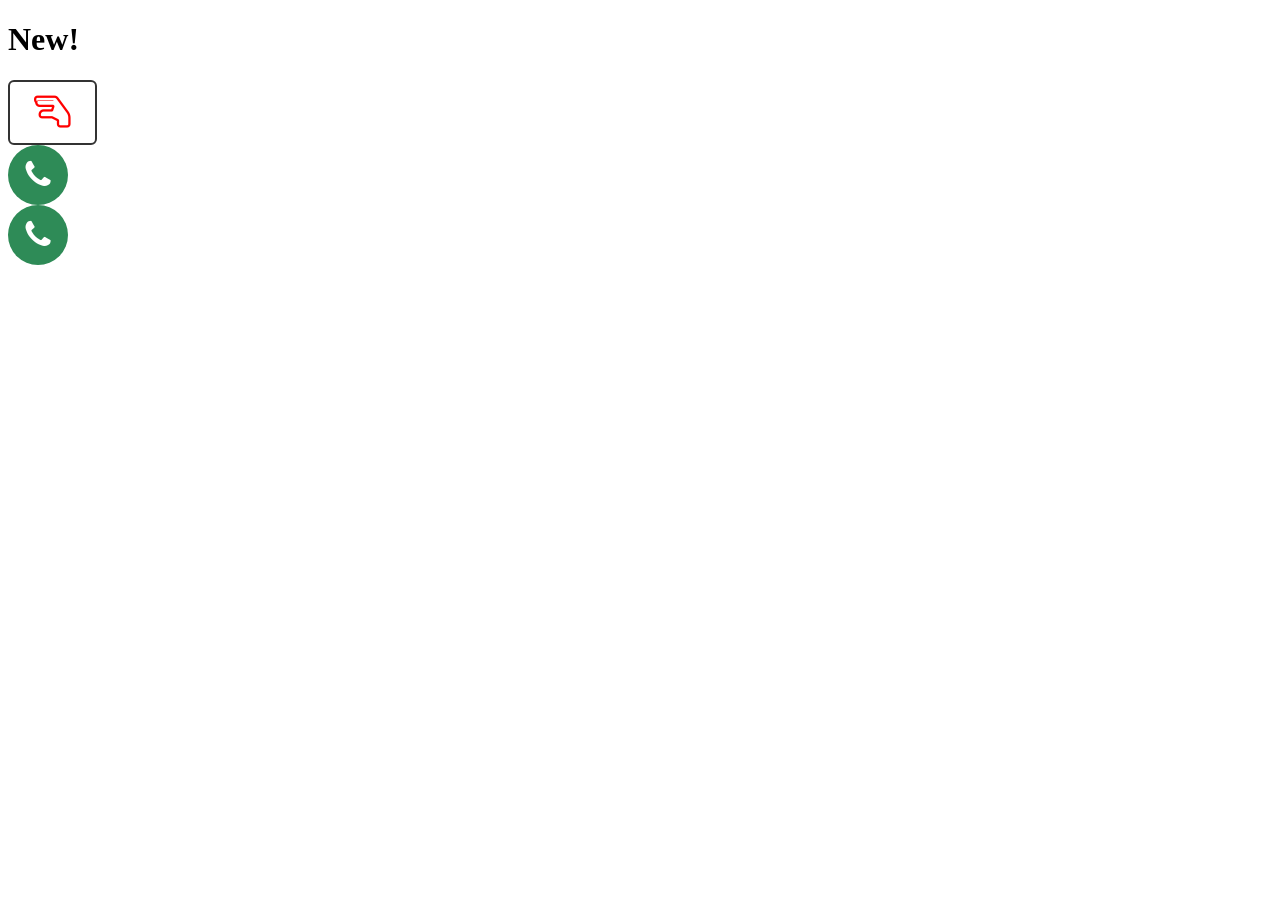
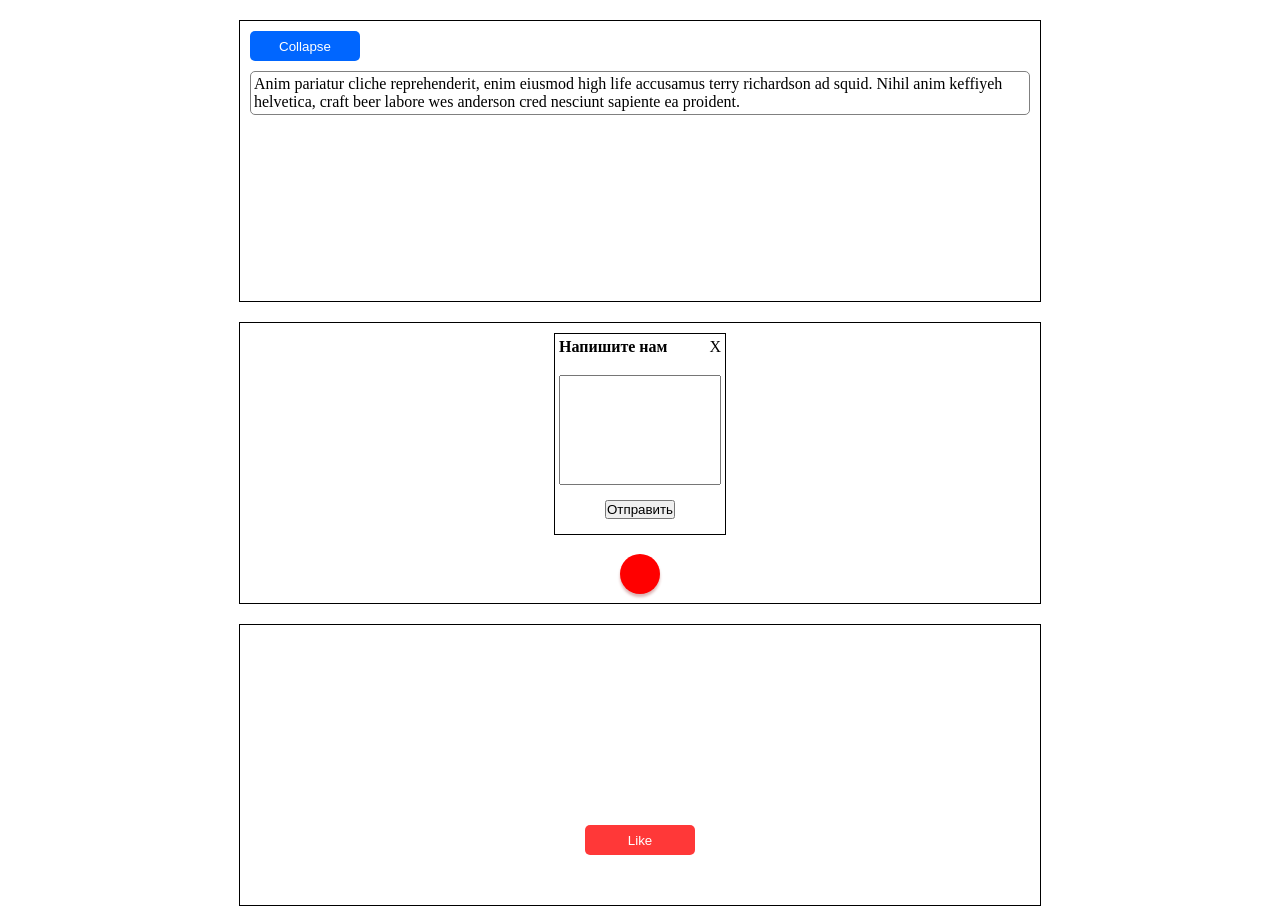
Before and after one commit to RebikHub/ahj-animation, a website built with webpack: page src/index.html in a window 1280 px wide. Before the commit the page ends 800 px from the top, so only its background shows below. Built offline with nearby package versions, Linux system fonts and the light colour scheme.

Commit message:
html+css

```diff
--- a/src/css/style.css
+++ b/src/css/style.css
@@ -1,50 +1,111 @@
-.chameleon{
-    display: inline-block;
-    color: white;
-    border: 2px solid #333;
-    border-radius: 6px;
-    font-size: xx-large;
-    cursor: pointer;
-    padding: 12px 24px;
+* {
+    margin: 0;
+    padding: 0;
 }
 
-.chameleon-animation{
-    color: red;
-    transition: color 2s;
-}
-.chameleon-animation:hover{
-    color: blue;
-    transition: color 2s;
+#collapse, #callback-chat, #liker {
+    display: flex;
+    margin-left: auto;
+    margin-right: auto;
+    flex-direction: column;
+    width: 800px;
+    height: 280px;
+    margin-top: 20px;
+    border: 1px solid black;
 }
 
-.blink {
-    animation: blink 1s linear infinite 2s alternate-reverse;
-    @keyframes blink {
-        100% {
-            opacity: 0;
-        }
-    }
-}
+/* Collapse */
 
-/* TODO: write your code here */
-
-
-/* Coin Sample Starter */
-.coin{
-    width: 60px;
-    height: 60px;
-    border-radius: 50%;
-    display: flex;
-    justify-content: center;
-    align-items: center;
-    flex-direction: column;
+.col-btn {
+    margin-top: 10px;
+    margin-left: 10px;
+    border: 0;
+    border-radius: 5px;
     cursor: pointer;
-    font-weight: 700;
-    font-size: xx-large;
-    background: seagreen;
+    width: 110px;
+    height: 30px;
+    background-color: rgb(0, 102, 255);
     color: white;
 }
 
-.coin-animation {
-    animation: coin-animation 10s infinite;
+.col-btn:hover {
+    background-color: rgb(0, 69, 173);
 }
+
+.col-btn:focus {
+    border: 3px solid rgb(98, 147, 221);
+}
+
+.col-div {
+    padding: 10px;
+}
+
+.col-p {
+    border: 1px solid gray;
+    border-radius: 5px;
+    padding: 3px;
+}
+
+/* Callback chat */
+
+.call-form {
+    display: flex;
+    flex-direction: column;
+    width: 170px;
+    height: 200px;
+    border: 1px solid black;
+    margin: auto;
+}
+
+.call-form-header {
+    display: flex;
+    justify-content: space-between;
+    padding: 4px;
+}
+
+.call-form-title {
+
+}
+
+.call-form-close {
+
+}
+
+.call-form-textarea {
+    height: inherit;
+    margin: 15px 4px 15px 4px;
+    resize: none;
+}
+
+.call-form-btn {
+    margin: auto auto 15px;
+}
+
+.call-btn {
+    background-color: red;
+    width: 40px;
+    height: 40px;
+    margin: auto;
+    border: 0;
+    border-radius: 21px;
+    box-shadow: 0 3px 3px #dbb4b4;
+}
+
+.call-btn:hover {
+    width: 60px;
+    height: 60px;
+    border-radius: 31px;
+}
+
+/* Liker */
+
+.lik-btn {
+    margin: 200px auto 20px auto;
+    color: white;
+    background-color: rgb(255, 56, 56);
+    border: 0;
+    border-radius: 5px;
+    cursor: pointer;
+    width: 110px;
+    height: 30px;
+}
--- a/src/index.html
+++ b/src/index.html
@@ -1,26 +1,32 @@
-<!DOCTYPE html>
 <html lang="en">
 <head>
     <meta charset="UTF-8">
+    <meta http-equiv="X-UA-Compatible" content="IE=edge">
     <meta name="viewport" content="width=device-width, initial-scale=1.0">
-    <meta http-equiv="X-UA-Compatible" content="ie=edge">
     <title>Document</title>
-    <link rel="stylesheet" href="https://stackpath.bootstrapcdn.com/font-awesome/4.7.0/css/font-awesome.min.css">
 </head>
-</head>
-
 <body>
-    <h1 class="blink">New!</h1>
-    <div class="chameleon chameleon-animation">
-        <i class="fa fa-hand-lizard-o" aria-hidden="true"></i>
+    <div id="collapse">
+        <button type="button" class="col-btn">Collapse</button>
+        <div class="col-div">
+            <p class="col-p">
+                Anim pariatur cliche reprehenderit, enim eiusmod high life accusamus terry richardson ad squid. Nihil anim keffiyeh helvetica, craft beer labore wes anderson cred nesciunt sapiente ea proident.
+            </p>
+        </div>
     </div>
-
-    <div class="coin coin-animation">
-        <i class="fa fa-phone" aria-hidden="true"></i>
+    <div id="callback-chat">
+        <form action="" class="call-form">
+            <div class="call-form-header">
+                <h4 class="call-form-title"> Напишите нам</h4>
+                <span class="call-form-close">X</span>
+            </div>
+            <textarea name="" class="call-form-textarea"></textarea>
+            <button type="button" class="call-form-btn">Отправить</button>
+        </form>
+        <button type="button" class="call-btn"></button>
     </div>
-
-    <div class="coin coin_2"  id="coin_2">
-        <i class="fa fa-phone" aria-hidden="true"></i>
+    <div id="liker">
+        <button type="button" class="lik-btn">Like</button>
     </div>
 </body>
 </html>
--- a/src/js/app.js
+++ b/src/js/app.js
@@ -1,3 +1,13 @@
-// TODO: write code here
+import CallbackChat from './callbackChat';
+import Collapse from './collapse';
+import Liker from './liker';
 
-console.log('app.js bundled');
+console.log('app started');
+
+const coll = new Collapse();
+const call = new CallbackChat();
+const lik = new Liker();
+
+coll.events();
+call.events();
+lik.events();
--- a/src/js/callbackChat.js
+++ b/src/js/callbackChat.js
@@ -0,0 +1,9 @@
+export default class CallbackChat {
+  constructor() {
+    this.button = document.querySelector('.call-btn');
+  }
+
+  events() {
+    console.log('event');
+}
+}
--- a/src/js/collapse.js
+++ b/src/js/collapse.js
@@ -0,0 +1,9 @@
+export default class Collapse {
+  constructor() {
+    this.button = document.querySelector('.coll-btn');
+  }
+
+  events() {
+      console.log('event');
+  }
+}
--- a/src/js/liker.js
+++ b/src/js/liker.js
@@ -0,0 +1,9 @@
+export default class Liker {
+  constructor() {
+    this.button = document.querySelector('.lik-btn');
+  }
+
+  events() {
+    console.log('event');
+}
+}
```
